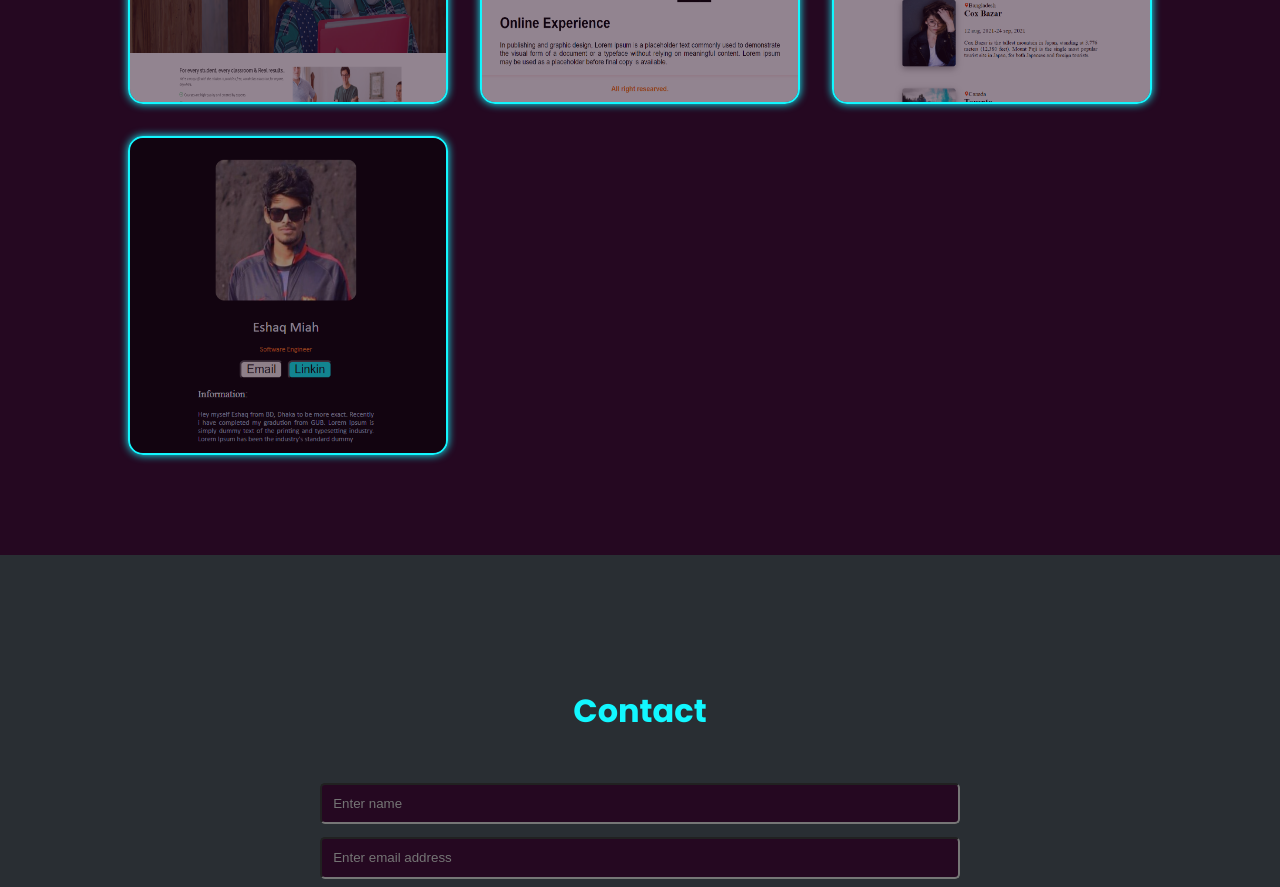
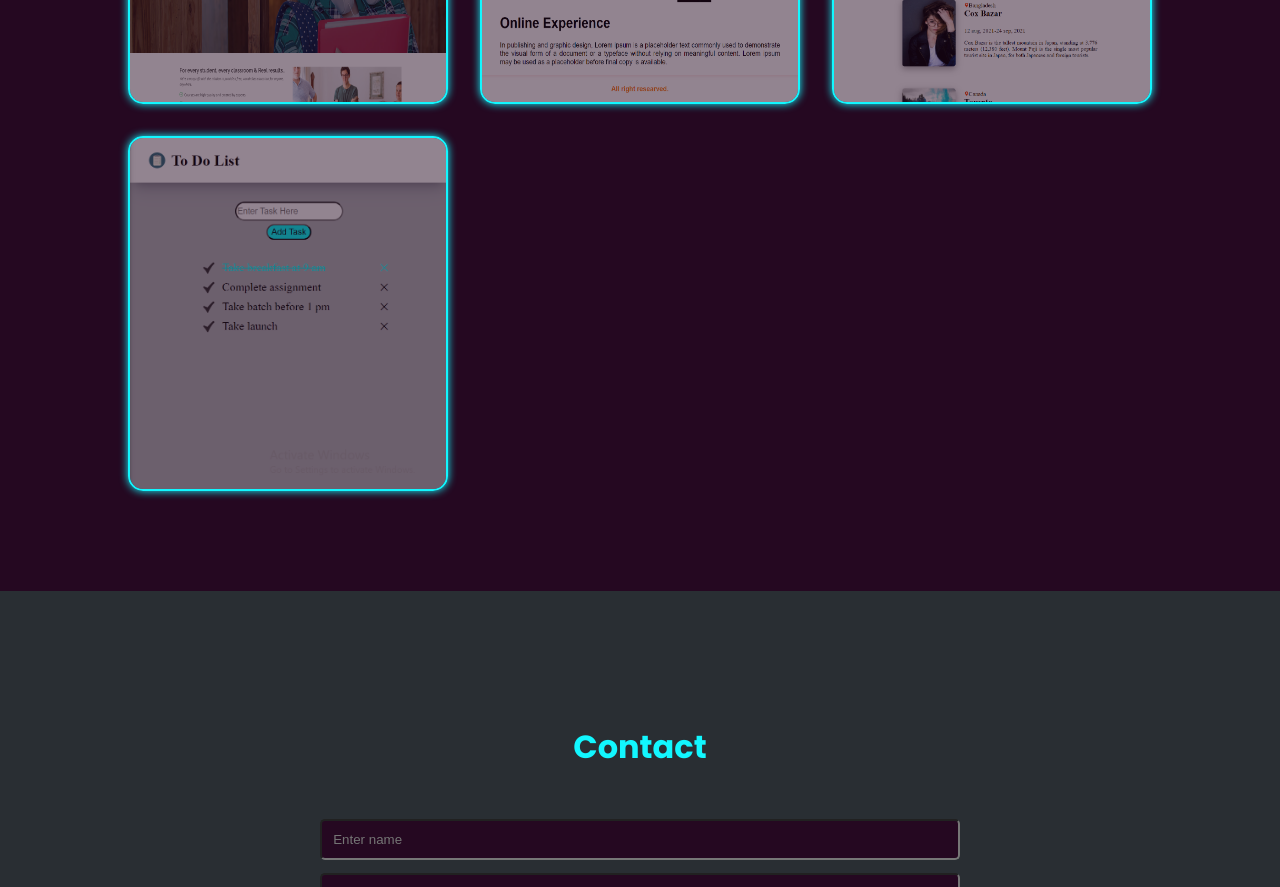
Before and after one commit to hiiipercy/hira, a React (Create React App) app: page / in a window 1280 px wide. Shown: the part 3560-4447 px from the top of the page. Built offline with nearby package versions, Linux system fonts and the light colour scheme.

Commit message:
Update Portfolio.jsx

```diff
--- a/src/Portfolio.jsx
+++ b/src/Portfolio.jsx
@@ -27,9 +27,9 @@ export default function Portfolio(){
                         link="https://travel-journal-umber.vercel.app/"
                     />
                     <PortfolioBox
-                        img="./business_card.png"
+                        img="./to-do.png"
                         title="web5"
-                        link="https://businescard.vercel.app/"
+                        link="https://to-do-app-no82.vercel.app/"
                         />
 
             </div>
```
